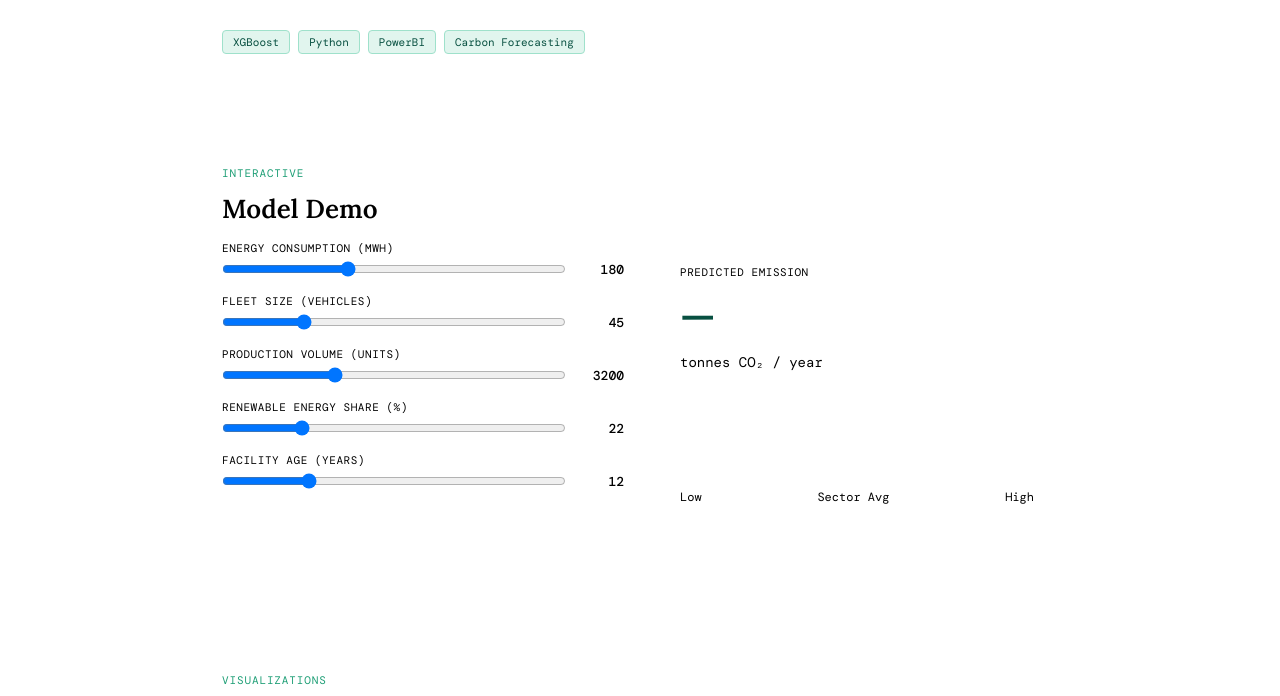
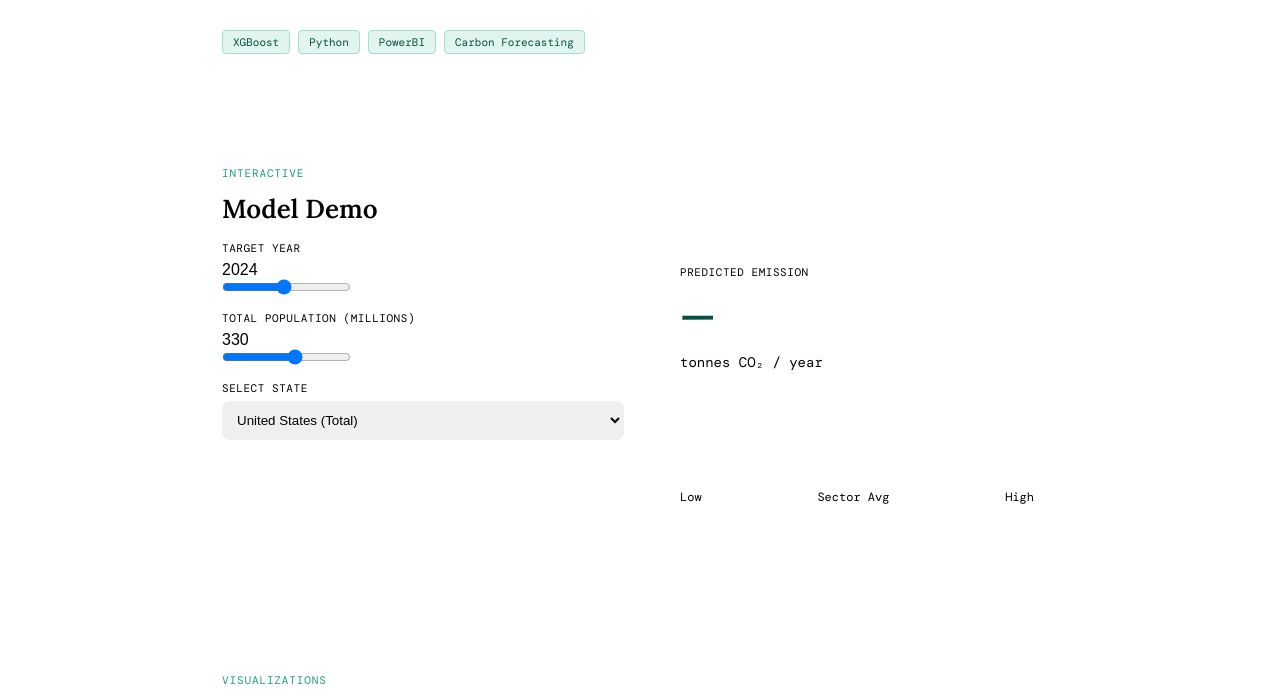
Before and after one commit to samriddhicodes/carbon-emissions-site, a plain HTML site: page index.html in a window 1280 px wide. Shown: the part 399-1095 px from the top of the page. Drawn offline with nearby package versions, Linux system fonts and the light colour scheme; no server answers.

Commit message:
Add new input fields for year, population, and state

```diff
--- a/index.html
+++ b/index.html
@@ -111,39 +111,30 @@
   <div class="demo-grid">
     <div>
       <div class="input-group">
-        <label>Energy Consumption (MWh)</label>
-        <div class="input-row">
-          <input type="range" min="0" max="500" value="180" id="energy" oninput="updateSlider('energy','energyVal');predict()">
-          <span id="energyVal">180</span>
+  <div class="label-row">
+    <label>Target Year</label>
+    <span id="yearVal">2024</span>
   </div>
+  <input type="range" id="year" min="2000" max="2050" value="2024" oninput="predict()">
 </div>
+
 <div class="input-group">
-        <label>Fleet Size (vehicles)</label>
-        <div class="input-row">
-          <input type="range" min="0" max="200" value="45" id="fleet" oninput="updateSlider('fleet','fleetVal');predict()">
-          <span id="fleetVal">45</span>
+  <div class="label-row">
+    <label>Total Population (Millions)</label>
+    <span id="prodVal">330</span>
   </div>
+  <input type="range" id="prod" min="100" max="500" value="330" oninput="predict()">
 </div>
+
 <div class="input-group">
-        <label>Production Volume (units)</label>
-        <div class="input-row">
-          <input type="range" min="0" max="10000" step="100" value="3200" id="prod" oninput="updateSlider('prod','prodVal');predict()">
-          <span id="prodVal">3200</span>
-        </div>
-      </div>
-      <div class="input-group">
-        <label>Renewable Energy Share (%)</label>
-        <div class="input-row">
-          <input type="range" min="0" max="100" value="22" id="renew" oninput="updateSlider('renew','renewVal');predict()">
-          <span id="renewVal">22</span>
-        </div>
-      </div>
-      <div class="input-group">
-        <label>Facility Age (years)</label>
-        <div class="input-row">
-          <input type="range" min="0" max="50" value="12" id="age" oninput="updateSlider('age','ageVal');predict()">
-          <span id="ageVal">12</span>
-        </div>
+  <label>Select State</label>
+  <select id="state" oninput="predict()" style="width: 100%; padding: 10px; border-radius: 8px; border: 1px solid var(--gray-light);">
+    <option value="AL">Alabama</option>
+    <option value="CA">California</option>
+    <option value="NY">New York</option>
+    <option value="TX">Texas</option>
+    <option value="US" selected>United States (Total)</option>
+    </select>
 </div>
     </div>
     <div class="result-panel">
@@ -216,14 +207,38 @@ function updateSlider(id,outId){
   document.getElementById(outId).textContent=document.getElementById(id).value;
 }
 async function predict() {
-  // Capture values from your existing HTML IDs
+  // 1. Grab the values from the new IDs
   const payload = {
-    energy: document.getElementById('energy').value,
-    fleet: document.getElementById('fleet').value,
+    year: document.getElementById('year').value,
     prod: document.getElementById('prod').value,
-    renew: document.getElementById('renew').value,
-    age: document.getElementById('age').value
+    state: document.getElementById('state').value
   };
+
+  // Update the UI number displays
+  document.getElementById('yearVal').textContent = payload.year;
+  document.getElementById('prodVal').textContent = payload.prod;
+
+  try {
+    const response = await fetch('http://127.0.0.1:5000/predict', {
+      method: 'POST',
+      headers: { 'Content-Type': 'application/json' },
+      body: JSON.stringify(payload)
+    });
+
+    const data = await response.json();
+
+    if (data.status === 'success') {
+      // resultVal is the ID where the big number is displayed
+      document.getElementById('resultVal').textContent = data.emissions.toFixed(1);
+
+      // Update progress bar (adjust the '500' based on your expected max emissions)
+      const pct = Math.min(100, Math.round((data.emissions / 500) * 100));
+      document.getElementById('barFill').style.width = pct + '%';
+    }
+  } catch (err) {
+    console.error("Backend connection failed.", err);
+  }
+}
 
   try {
     const response = await fetch('http://127.0.0.1:5000/predict', {
```
Lines whose indentation alone changed are shown as unchanged.
